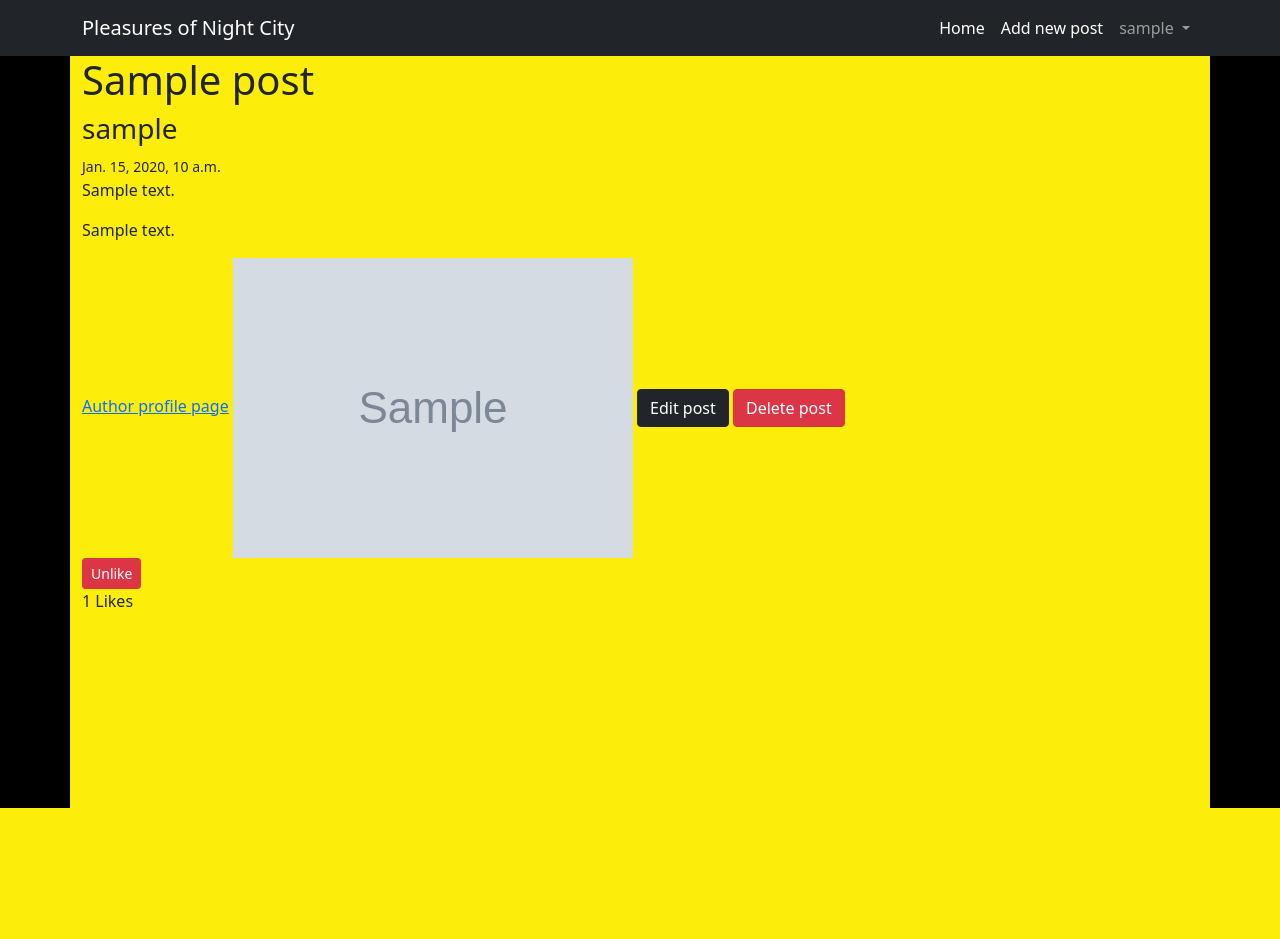
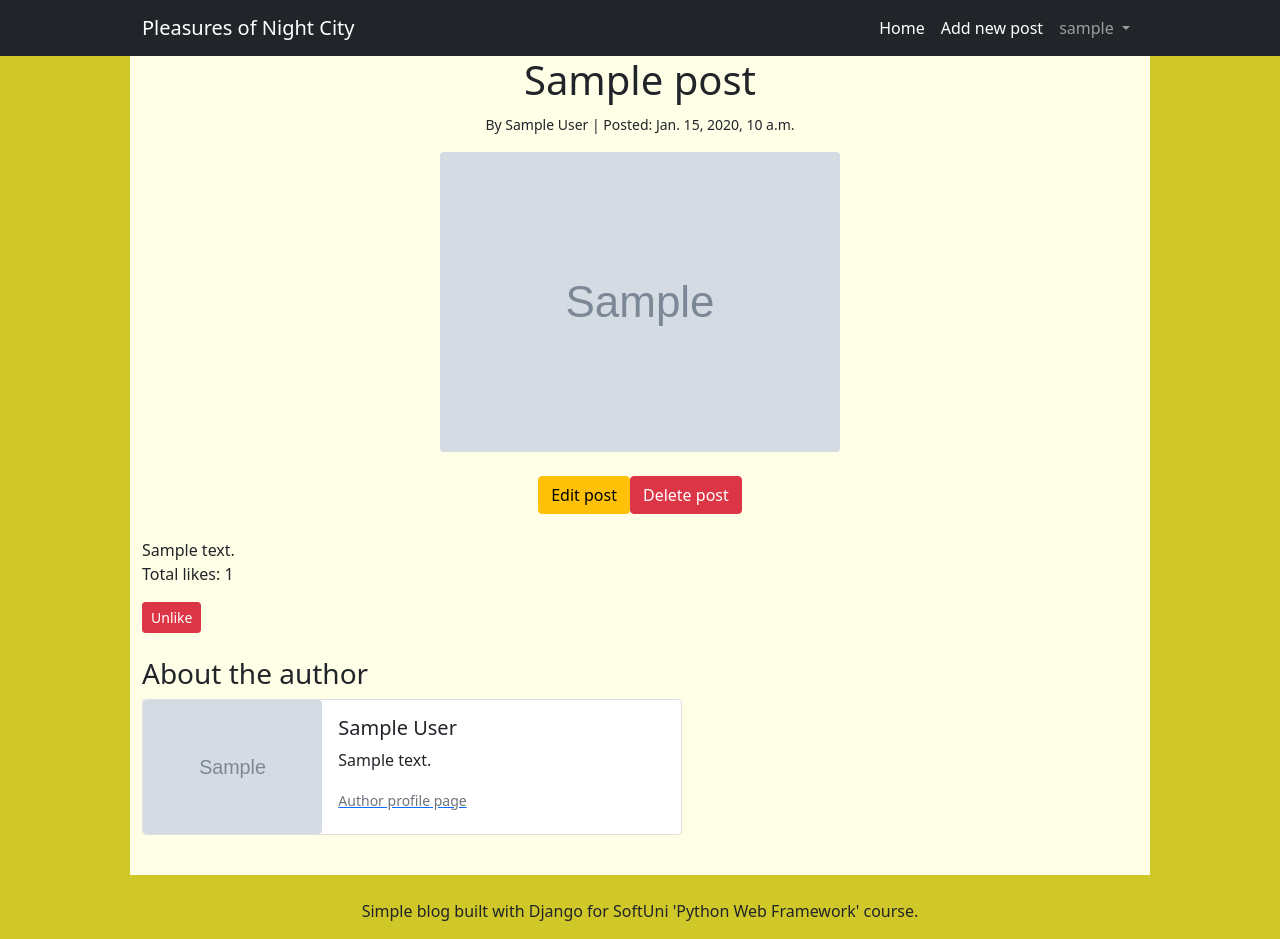
Before and after one commit to i100ev/django_project_SoftUni, a Django app: page /post/1 in a window 1280 px wide. Before the commit the page ends 808 px from the top, so only its background shows below. Run offline with Django 3.2, Linux system fonts and the light colour scheme; a user stored in the database is signed in; tables that the repository leaves empty hold one stand-in row (values such as "Sample post"); grey boxes marked "Sample" are stand-in pictures; some libraries are stand-ins or nearby versions.

Commit message:
Edited html templates

```diff
--- a/blog/admin.py
+++ b/blog/admin.py
@@ -1,6 +1,5 @@
 from django.contrib import admin
 
-from blog.models import Post, Comment
+from blog.models import Post
 
 admin.site.register(Post)
-admin.site.register(Comment)
--- a/blog/models.py
+++ b/blog/models.py
@@ -25,13 +25,3 @@ class Post(models.Model):
         return a string that refer to the object over HTTP
         """
         return reverse('full post', args=[str(self.id)])
-
-
-class Comment(models.Model):
-    post = models.ForeignKey(Post, related_name='comments', on_delete=models.CASCADE)
-    name = models.CharField(max_length=255)
-    body = models.TextField()
-    date_created = models.DateTimeField(auto_now_add=True)
-
-    def __str__(self):
-        return self.post.title + ' | ' + self.name
--- a/blog/urls.py
+++ b/blog/urls.py
@@ -1,4 +1,5 @@
 from django.urls import path
+from django.views.decorators.http import require_POST
 
 from blog.views import IndexView, PostDetailView, PostCreateView, PostEditView, PostDeleteView, post_like, \
     ProfilePageView
@@ -11,4 +12,5 @@ urlpatterns = [
     path('post/delete/<int:pk>', PostDeleteView.as_view(), name='delete post'),
     path('post/like/<int:pk>', post_like, name='like post'),
     path('profile/<int:pk>', ProfilePageView.as_view(), name='profile page'),
+
 ]
--- a/blog/views.py
+++ b/blog/views.py
@@ -1,6 +1,8 @@
+from django.contrib.auth.models import User
 from django.urls import reverse, reverse_lazy
 from django.shortcuts import redirect, get_object_or_404
-from django.views.generic import ListView, DetailView, CreateView, UpdateView, DeleteView
+from django.views.generic import ListView, DetailView, CreateView, UpdateView, DeleteView, FormView
+from django.views.generic.edit import FormMixin
 
 from accounts.models import UserProfile
 from blog.models import Post
@@ -31,6 +33,7 @@ class PostDetailView(DetailView):
         total_likes = current_post.likes_count()
         context['total_likes'] = total_likes
 
+
         return context
 
 
@@ -38,6 +41,10 @@ class PostCreateView(CreateView):
     model = Post
     form_class = PostCreateForm
     template_name = 'post/post_create.html'
+
+    def form_valid(self, form):
+        form.instance.author_id = self.request.user.id
+        return super().form_valid(form)
 
 
 class PostEditView(UpdateView):
@@ -67,10 +74,7 @@ class ProfilePageView(DetailView):
     template_name = 'profile/profile_details.html'
 
     def get_context_data(self, *args, **kwargs):
-        # TODO Add list of all posts by page_profile
-        # all_posts = Post.objects.all().filter()
         page_profile = get_object_or_404(UserProfile, id=self.kwargs['pk'])
         context = super(ProfilePageView, self).get_context_data(*args, **kwargs)
         context['page_profile'] = page_profile
-
         return context
--- a/core/BootstrapFormMixin.py
+++ b/core/BootstrapFormMixin.py
@@ -2,5 +2,7 @@ class BootstrapFormMixin:
     def setup_form(self, *args, **kwargs):
         super().__init__(*args, **kwargs)
 
-        for _, field in self.fields.items():
-            field.widget.attrs['class'] = 'form-control'
+        for (_, field) in self.fields.items():
+            if 'class' not in field.widget.attrs:
+                field.widget.attrs['class'] = ''
+            field.widget.attrs['class'] += ' form-control'
--- a/static/css/custom.css
+++ b/static/css/custom.css
@@ -1,10 +1,13 @@
 body {
-    background-color: #000;
+    background-color: #d0c729;
 }
 
 #custom-body {
-    background: #fcee0a;
-    min-height: 94vh;
+    background: #fffee7;
+    min-height: 88vh;
+}
+.custom-container-width {
+    max-width: 1020px;
 }
 
 /*Media*/
--- a/templates/partials/footer.html
+++ b/templates/partials/footer.html
@@ -1 +1,4 @@
+<br>
+<p class="text-center">Simple blog built with Django for SoftUni 'Python Web Framework' course.</p>
+
 <script src="https://cdn.jsdelivr.net/npm/bootstrap@5.0.0-beta1/dist/js/bootstrap.bundle.min.js" integrity="sha384-ygbV9kiqUc6oa4msXn9868pTtWMgiQaeYH7/t7LECLbyPA2x65Kgf80OJFdroafW" crossorigin="anonymous"></script>
--- a/templates/partials/nav.html
+++ b/templates/partials/nav.html
@@ -1,5 +1,5 @@
 <nav class="navbar navbar-expand-lg navbar-dark bg-dark sticky-top">
-    <div class="container">
+    <div class="container custom-container-width">
         <a class="navbar-brand" href="{% url 'index' %}">Pleasures of Night City</a>
         <button class="navbar-toggler" type="button" data-bs-toggle="collapse" data-bs-target="#navbarNavDropdown"
                 aria-controls="navbarNavDropdown" aria-expanded="false" aria-label="Toggle navigation">
--- a/templates/post/post_create.html
+++ b/templates/post/post_create.html
@@ -15,8 +15,4 @@
         </form>
     </div>
 
-    <script>
-        const user_id_field = "{{ user.id }}";
-        document.getElementById("author-id").value = user_id_field;
-    </script>
 {% endblock %}
--- a/templates/post/post_details.html
+++ b/templates/post/post_details.html
@@ -5,27 +5,25 @@
 {% endblock %}
 
 {% block site_content %}
-    <h1>{{ post.title }}</h1>
-    <h3>{{ post.author }}</h3>
-    <small>{{ post.date_published }}</small>
-    <p>{{ post.body|safe }}</p>
-    {% if post.author.userprofile.short_bio %}
-        <p>{{ post.author.userprofile.short_bio }}</p>
-    {% endif %}
+    {% if user.is_authenticated %}
+        <h1 class="text-center">{{ post.title }}</h1>
+        <p class="text-center"><small>By {{ post.author.first_name }} {{ post.author.last_name }} |
+            Posted: {{ post.date_published }}</small></p>
 
-    <a href="{% url 'profile page' post.author.pk %}">Author profile page</a>
+        <img class="img-fluid rounded mx-auto d-block" src="{{ post.post_image.url }}">
 
-    {% if post.author.userprofile.profile_picture %}
-        <img src="{{ post.author.userprofile.profile_picture.url }}">
-    {% else %}
-        <img src="{% static 'images/no_profile_pic.jpg' %}">
-    {% endif %}
+        {% if user.id == post.author.id %}
+            <br>
+            <div class="d-flex justify-content-center">
+                <a href="{% url 'edit post' post.pk %}" class="btn btn-warning">Edit post</a>
+                <a href="{% url 'delete post' post.pk %}" class="btn btn-danger">Delete post</a>
+            </div>
+            <br>
+        {% endif %}
 
-    {% if user.id == post.author.id %}
-        <a href="{% url 'edit post' post.pk %}" class="btn btn-dark">Edit post</a>
-        <a href="{% url 'delete post' post.pk %}" class="btn btn-danger">Delete post</a>
-    {% endif %}
-    {% if user.is_authenticated %}
+        <div>{{ post.body|safe }}</div>
+        <p>Total likes: {{ total_likes }}</p>
+
         {% if has_liked %}
             <form action="{% url 'like post' post.pk %}" method="POST">
                 {% csrf_token %}
@@ -37,8 +35,42 @@
                 <button type="submit" name="post_id" value="{{ post.id }}" class="btn btn-primary btn-sm">Like</button>
             </form>
         {% endif %}
+
+        <br>
+
+        <h3>About the author</h3>
+
+        <div class="card mb-3" style="max-width: 540px;">
+            <div class="row g-0">
+                <div class="col-md-4">
+                    {% if post.author.userprofile.profile_picture %}
+                        <img class="img-fluid rounded" src="{{ post.author.userprofile.profile_picture.url }}"
+                             alt="...">
+                    {% else %}
+                        <img class="img-fluid rounded" src="{% static 'images/no_profile_pic.jpg' %}" alt="...">
+                    {% endif %}
+                </div>
+                <div class="col-md-8">
+                    <div class="card-body">
+                        <h5 class="card-title">{{ post.author.first_name }} {{ post.author.last_name }}</h5>
+                        {% if post.author.userprofile.short_bio %}
+                            <p class="card-text">{{ post.author.userprofile.short_bio|truncatechars:150 }}</p>
+                        {% endif %}
+                        {% if post.author.userprofile %}
+                            <p class="card-text"><a href="{% url 'profile page' post.author.userprofile.pk %}"><small
+                                    class="text-muted">Author
+                                profile page</small></a></p>
+                        {% endif %}
+                    </div>
+                </div>
+            </div>
+        </div>
+
+        <br>
+    {% else %}
+        <br>
+        <h3 class="text-center">You need to <a href="{% url 'login' %}">Login</a> or <a href="{% url 'register' %}">Register</a>
+            to access
+            this content</h3>
     {% endif %}
-
-    <p>{{ total_likes }} Likes</p>
-
 {% endblock %}
--- a/templates/registration/login.html
+++ b/templates/registration/login.html
@@ -10,7 +10,7 @@
         <form method="POST">
             {% csrf_token %}
             {{ form.as_p }}
-            <button class="btn btn-dark">Login</button>
+            <button class="btn btn-info">Login</button>
         </form>
     </div>
 {% endblock %}
--- a/templates/shared/base.html
+++ b/templates/shared/base.html
@@ -17,7 +17,7 @@
 
 {% include 'partials/nav.html' %}
 
-<div id="custom-body" class="container">
+<div id="custom-body" class="container custom-container-width">
 {% block site_content %}
 
 {% endblock %}
```
Also changed, not shown: blog/forms.py (+2 -6 lines), templates/index.html (+28 -11 lines), templates/profile/profile_details.html (+25 -3 lines), README.md, blog/migrations/0009_delete_comment.py (added).
